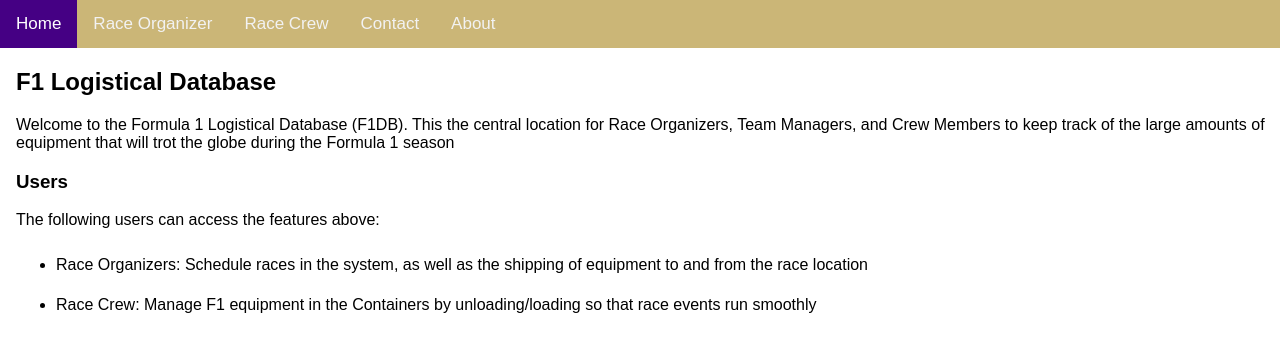
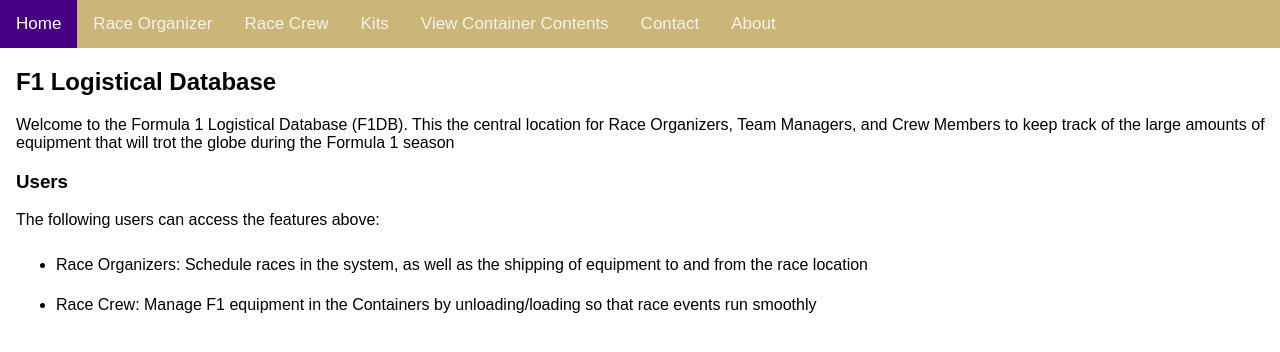
Before and after one commit to gavin-barro/DataRacers, a Flask app: page / in a window 1280 px wide. Shown: the top 352 px of the page. Run offline with Flask 3, Linux system fonts and the light colour scheme.

Commit message:
buttons added

```diff
--- a/webapp/routes/kit.py
+++ b/webapp/routes/kit.py
@@ -1,9 +1,7 @@
 """Routes for viewing/editing the Shipment table."""
-
 from app import app
 import queries.kit as db
 from flask import render_template, request, flash, redirect
-
 
 @app.route("/kit")
 def show_kit_all():
--- a/webapp/templates/index.jinja
+++ b/webapp/templates/index.jinja
@@ -43,6 +43,8 @@
   <a class="active" href="/">Home</a>
   <a href="/raceorganizer">Race Organizer</a>
   <a href="/race_crew">Race Crew</a>
+  <a href="/kit">Kits</a>
+  <a href="/select_team_kits"> View Container Contents</a>
   <a href="#contact">Contact</a>
   <a href="#about">About</a>
 </div>
--- a/webapp/templates/raceorganizer.jinja
+++ b/webapp/templates/raceorganizer.jinja
@@ -55,6 +55,8 @@
   <a class="home" href="/">Home</a>
   <a href="/raceorganizer" class="active">Race Organizer</a>
   <a href="race_crew">Race Crew</a>
+  <a href="/kit">Kits</a>
+  <a href="/select_team_kits"> View Container Contents</a>
   <a href="#contact">Contact</a>
   <a href="#about">About</a>
   <a href="/test">Test</a>
--- a/webapp/templates/test.jinja
+++ b/webapp/templates/test.jinja
@@ -23,7 +23,7 @@
         <li><a href="shipment">Shipment</a></li>
         <li><a href="shipment/1">Edit a Shipment</a></li>
         <li><a href="shipment/new">Add Shipment</a></li>
-        <li><a href="kit/new">Kit</a></li>
+        <li><a href="kit">Kit</a></li>
     </ul>
     <h2>Gavin Barro</h2>
     <ul>
```
